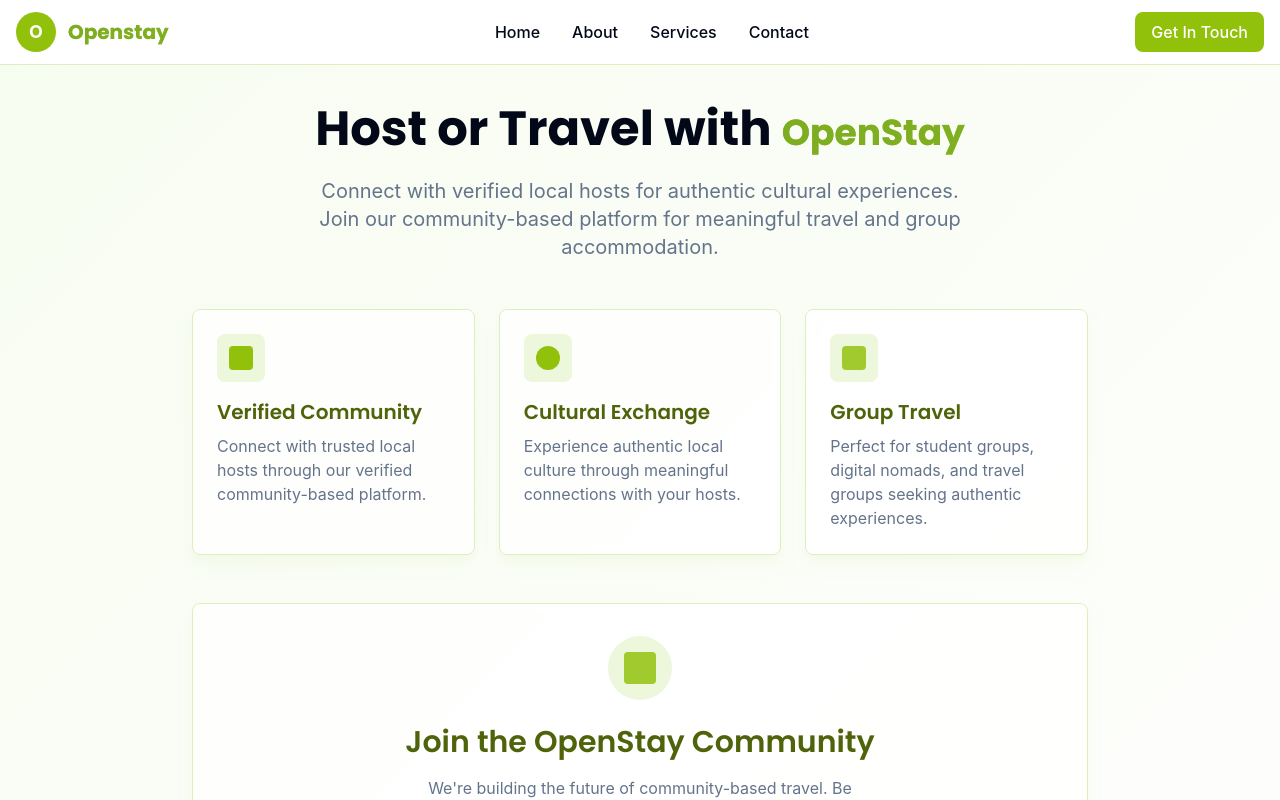
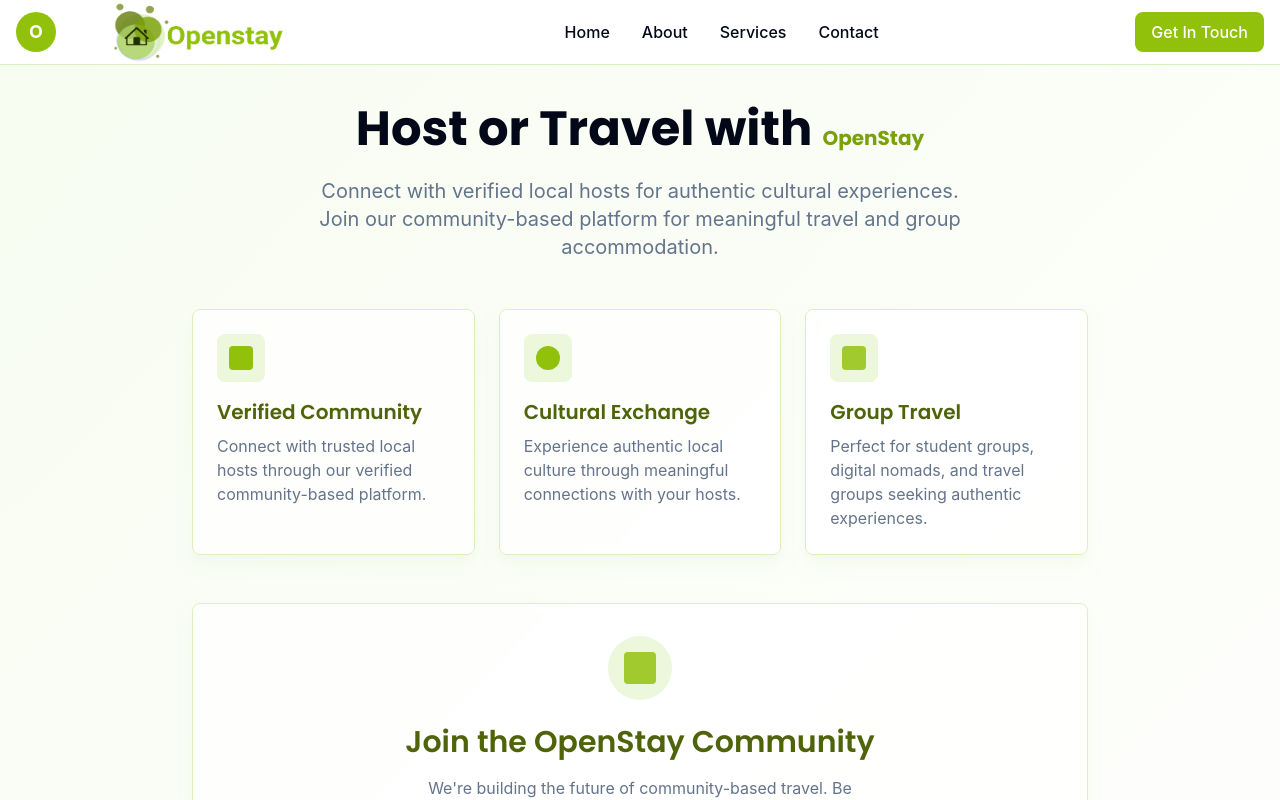
Before and after one commit to sairampasupuleti42/openstay, a React (Vite) app: page /auth in a window 1280 px wide. Shown: the top 800 px of the page. Built offline with nearby package versions, Linux system fonts and the light colour scheme; a web font is replaced by a local one.

Commit message:
NEW | Logo

```diff
--- a/src/components/Footer.tsx
+++ b/src/components/Footer.tsx
@@ -1,5 +1,5 @@
 import React from 'react';
-import Title from '@/helpers/Title';
+import Logo from '@/helpers/Logo';
 
 const Footer: React.FC = () => {
   return (
@@ -16,7 +16,9 @@ const Footer: React.FC = () => {
               <div className="inline-flex items-center justify-center w-10 h-10 bg-primary-500 rounded-full mr-3">
                 <span className="text-lg font-bold text-white" aria-hidden="true">O</span>
               </div>
-              <Title variant="solid" className="text-white" id="brand-heading">Openstay</Title>
+              <Logo>
+
+              </Logo>
             </div>
             <p className="text-primary-200 text-sm mb-4 max-w-sm">
               Your trusted platform for seamless accommodation experiences.
--- a/src/components/Header.tsx
+++ b/src/components/Header.tsx
@@ -1,6 +1,6 @@
 import React, { useState } from "react";
 import { cn } from "@/lib/utils";
-import Title from "@/helpers/Title";
+import Logo from "@/helpers/Logo";
 
 const Header: React.FC = () => {
   const [isMenuOpen, setIsMenuOpen] = useState(false);
@@ -21,11 +21,19 @@ const Header: React.FC = () => {
               aria-label="Openstay - Go to homepage"
             >
               <div className="inline-flex items-center justify-center w-10 h-10 bg-primary-500 rounded-full mr-3">
-                <span className="text-lg font-bold text-white" aria-hidden="true">O</span>
+                <span
+                  className="text-lg font-bold text-white"
+                  aria-hidden="true"
+                >
+                  O
+                </span>
               </div>
-              <Title>
-                Openstay
-              </Title>
+              <Logo
+                width={240}
+                height={60}
+                className="hover:opacity-80 transition-opacity"
+                alt="OpenStay Company Logo"
+              />
             </a>
           </div>
 
--- /dev/null
+++ b/src/helpers/Logo.tsx
@@ -0,0 +1,29 @@
+import React from 'react';
+
+interface LogoProps {
+  width?: number | string;
+  height?: number | string;
+  className?: string;
+  alt?: string;
+}
+
+const Logo: React.FC<LogoProps> = ({
+  width = 240,
+  height = 60,
+  className = "",
+  alt = "OpenStay Logo"
+}) => {
+  return (
+    <span className={`font-heading font-bold ${className}`}>
+      <img
+        src="src/assets/logo/logo-primary.png"
+        alt={alt}
+        width={width}
+        height={height}
+        style={{ width, height }}
+      />
+    </span>
+  );
+};
+
+export default Logo;
--- a/src/pages/HomePage.tsx
+++ b/src/pages/HomePage.tsx
@@ -1,7 +1,8 @@
 import React from 'react';
 import Layout from '@/components/Layout';
+import Logo from '@/helpers/Logo';
+import SEOMeta from '@/helpers/SEOMeta';
 import Title from '@/helpers/Title';
-import SEOMeta from '@/helpers/SEOMeta';
 
 const HomePage: React.FC = () => {
   return (
@@ -17,7 +18,7 @@ const HomePage: React.FC = () => {
           {/* Hero Section */}
           <section aria-labelledby="hero-heading" className="text-center mb-12">
             <h1 id="hero-heading" className="text-5xl font-bold mb-6 font-heading">
-              Host or Travel with <Title size="xl">OpenStay</Title>
+              Host or Travel with <Title variant="solid" className="text-primary-400 text-6xl">OpenStay</Title>
             </h1>
             <p className="text-xl text-muted-foreground font-sans max-w-2xl mx-auto">
               Connect with verified local hosts for authentic cultural experiences.
```
Also changed, not shown: src/assets/logo/logo-dark.png (added), src/assets/logo/logo-primary.png (added).
